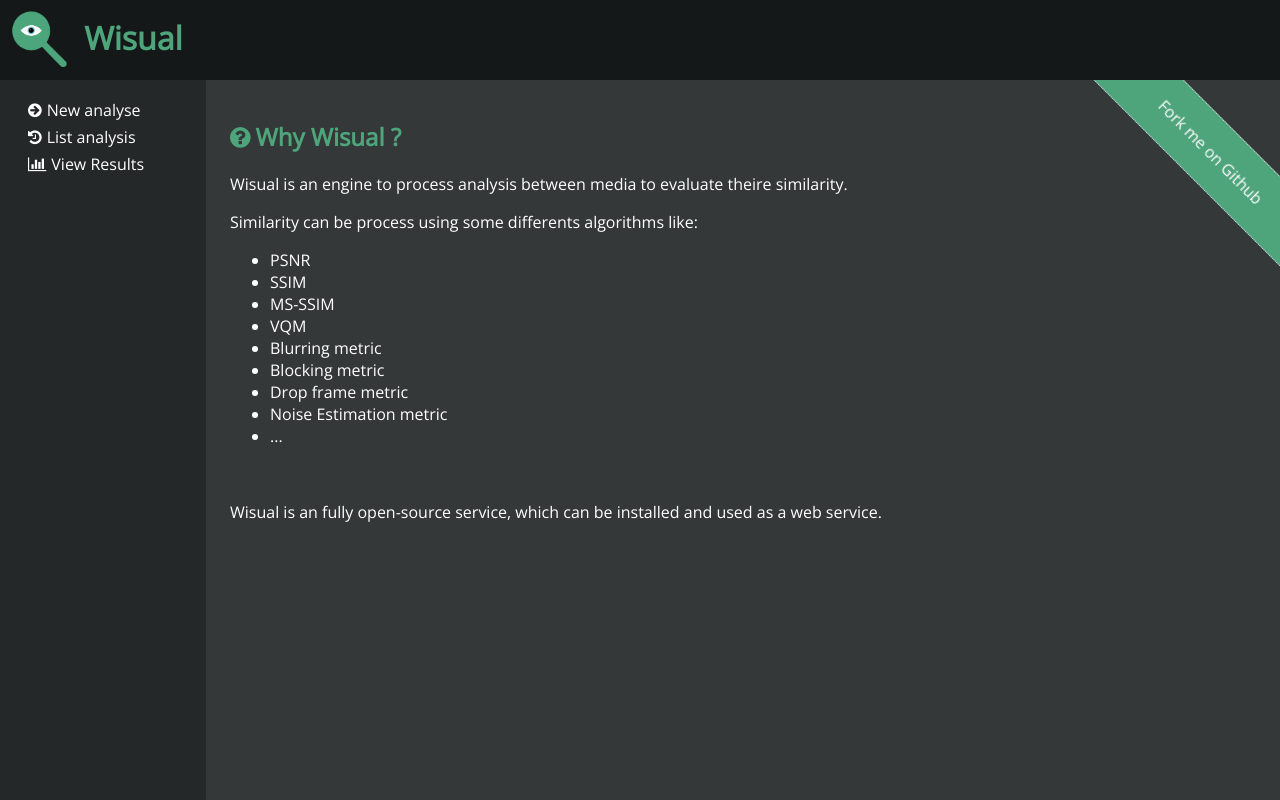
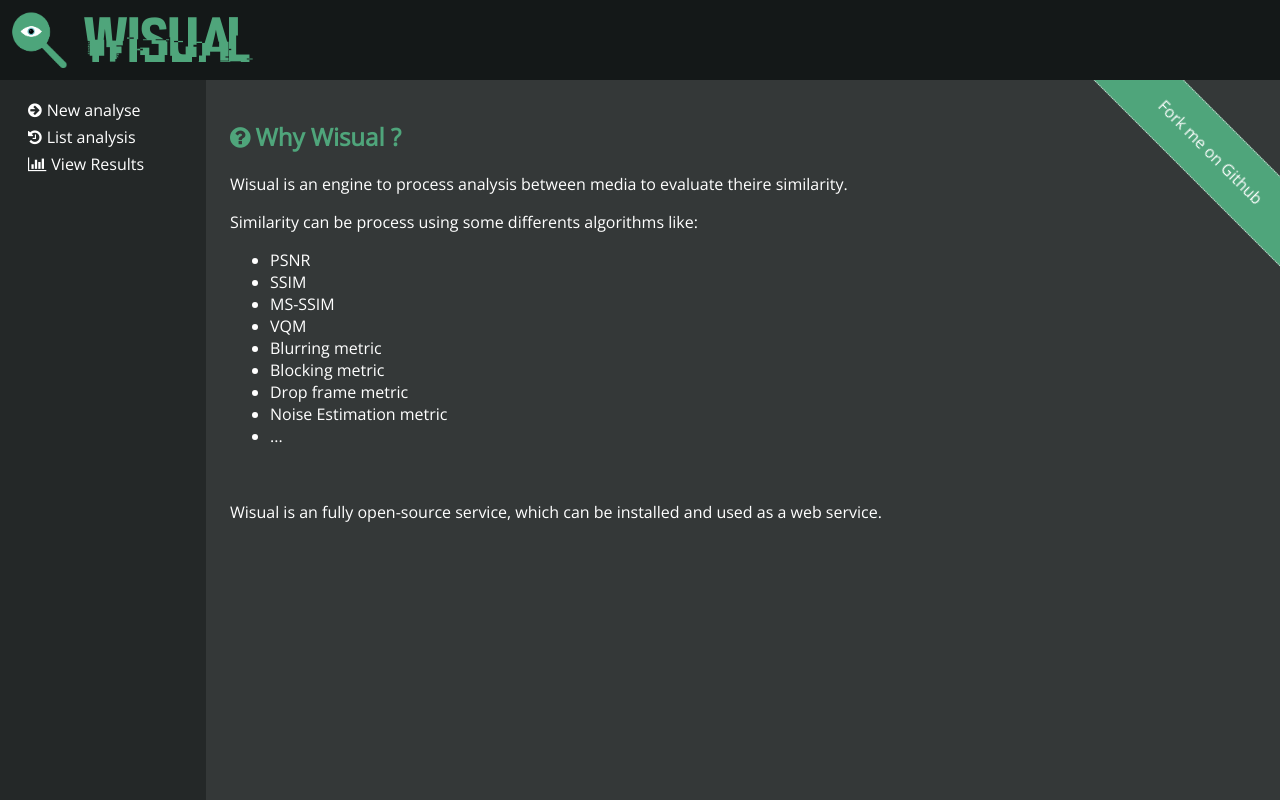
Before and after one commit to MarcAntoine-Arnaud/wisual, a Flask app: page / in a window 1280 px wide. Run offline with Flask 2, Linux system fonts and the light colour scheme.

Commit message:
add title font

```diff
--- a/wisual/static/css/main.css
+++ b/wisual/static/css/main.css
@@ -1,3 +1,13 @@
+@font-face {
+  font-family: 'hacked';
+  src: url('../fonts/hacked.eot'); /* IE9 Compat Modes */
+  src: url('../fonts/hacked.eot?#iefix') format('embedded-opentype'), /* IE6-IE8 */
+       url('../fonts/hacked.woff2') format('woff2'), /* Super Modern Browsers */
+       url('../fonts/hacked.woff') format('woff'), /* Pretty Modern Browsers */
+       url('../fonts/hacked.ttf')  format('truetype'), /* Safari, Android, iOS */
+       url('../fonts/hacked.svg#svgFontName') format('svg'); /* Legacy iOS */
+}
+
 body{
     background-color: #343838;
     color: #FFFFFF;
@@ -13,6 +23,7 @@ a{
 h1{
     margin: 0;
     padding-left: 10px;
+    padding-top: 5px;
 }
 
 h2{
@@ -36,12 +47,16 @@ h2 a{
 }
 
 #header a{
-    color:rgb(79, 165, 123) !important;
+    color: rgb(79, 165, 123) !important;
+    font-family: 'hacked', sans-serif;
+    font-size: 2em;
+    font-weight: normal;
+    vertical-align: middle;
 }
 
 #header img{
     height: 60px;
-    margin-top: 10px;
+    margin-top: 8px;
     margin-left: 10px;
 }
 
```
Also changed, not shown: wisual/static/fonts/hacked.ttf (added), wisual/static/fonts/hacked.woff (added), wisual/static/fonts/hacked.woff2 (added), 2 other files.
